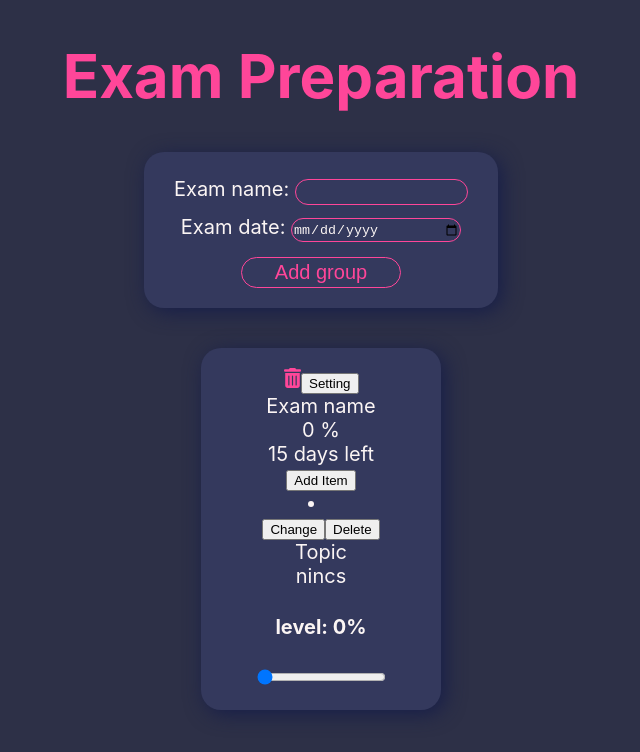
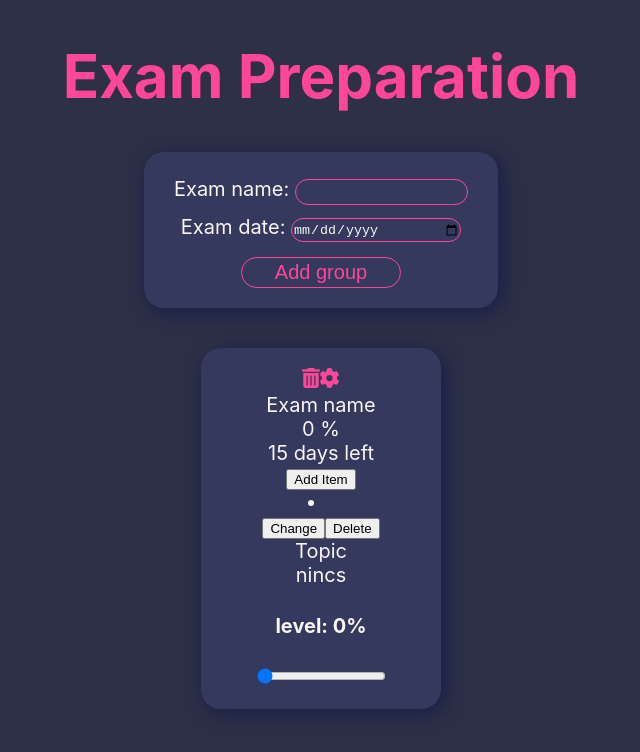
Before and after one commit to cintia-sari/exam-preparation-react, a React (Create React App) app: page / in a window 1280 px wide. Shown: the top 752 px of the page, without its empty margins (319-959 px from the left). Built offline with nearby package versions, Linux system fonts and the light colour scheme.

Commit message:
settings button added

```diff
--- a/src/Components/GroupListItem/GroupListItem.css
+++ b/src/Components/GroupListItem/GroupListItem.css
@@ -9,6 +9,7 @@
     margin-top: 40px;
 }
 
-.delete-button{
+.delete-button,
+.Settings-button{
     height: 1rem;
 }
--- a/src/Components/GroupListItem/GroupListItem.jsx
+++ b/src/Components/GroupListItem/GroupListItem.jsx
@@ -2,6 +2,7 @@ import React from 'react';
 import TopicGroup from "../TopicGroup/TopicGroup";
 import "./GroupListItem.css";
 import Delete from "../Icons/Delete.svg";
+import Settings from "../Icons/Settings.svg"
 
 
 export default function GroupListItem(props ) {
@@ -97,7 +98,7 @@ export default function GroupListItem(props ) {
       <div>
         <div>
           <a  className='delete-button' onClick={handleDelet} href="#"><img className='delete-button' src={Delete} alt="delete"></img></a>
-          <button onClick={handleSetting}>Setting</button>
+          <a onClick={handleSetting}><img className='Settings-button' src={Settings} alt="Settings"></img></a>
         </div>
         <div>
           {props.item.title}
```
Also changed, not shown: src/Components/Icons/Settings.svg (added).
